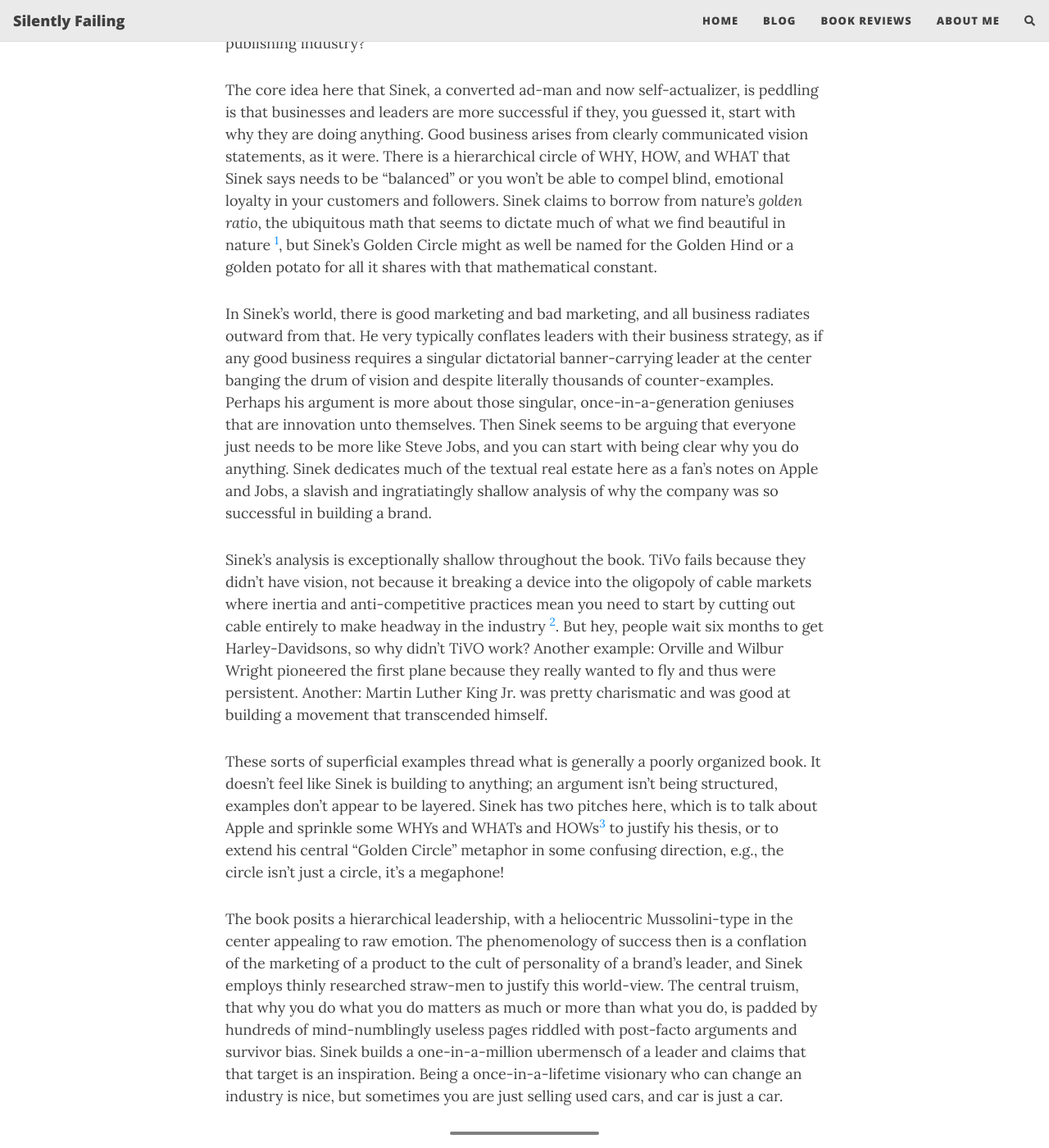
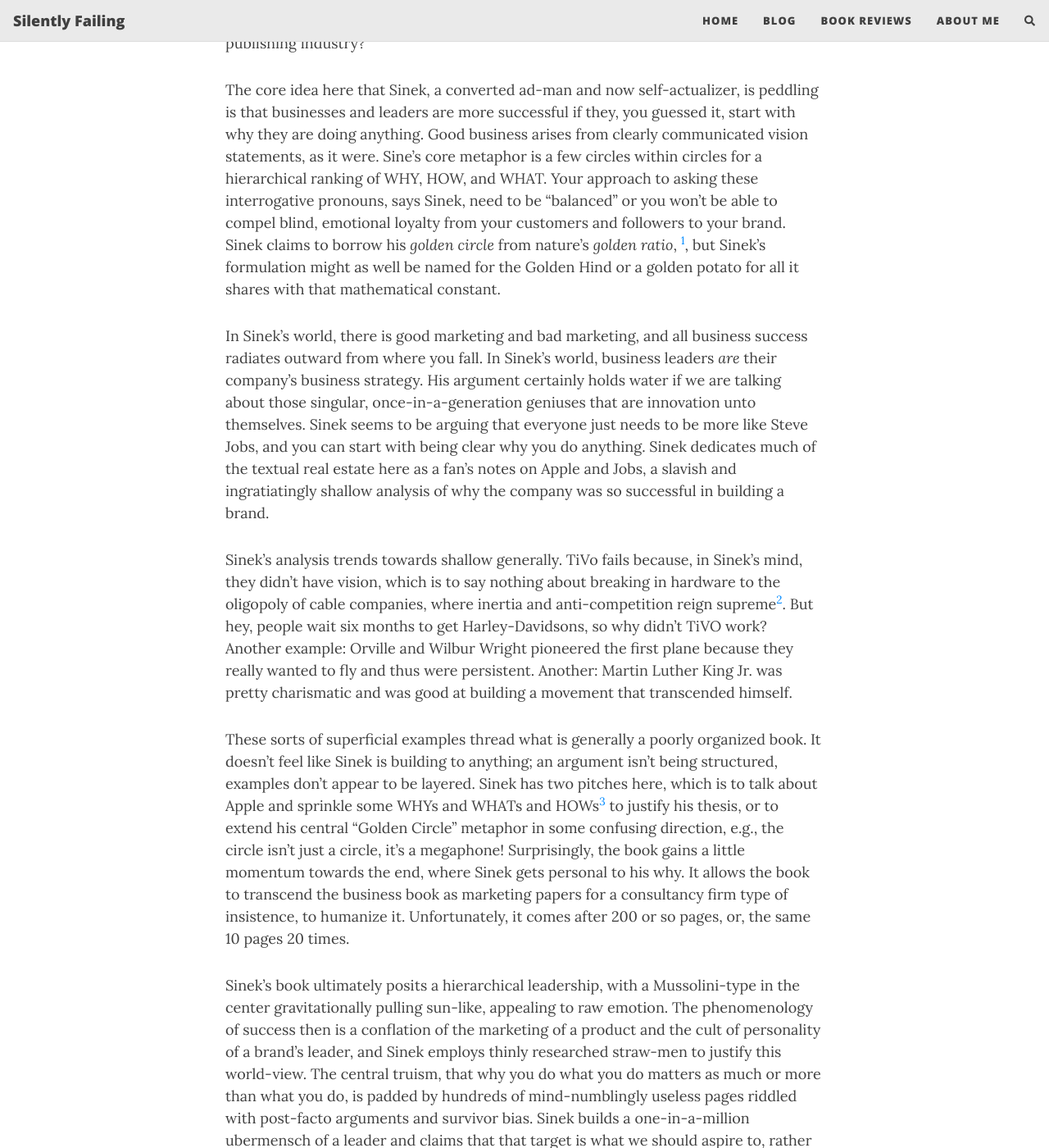
Before and after one commit to mmcintyre1/silently-failing, a Jekyll site: the page built from _posts/books/2022-07-04-start-with-why.md, in a window 1280 px wide and 1400 px high, scrolled down 978 px. Shown: the whole window at 82% size. Built offline with Jekyll 4.4.1, drawn with Linux system fonts in a browser that asks for light colours; nearby versions of some CDN libraries; comment, search, counter and statistics services are not loaded; some of the changed text lies outside the part shown.

Commit message:
finished start-with-why

```diff
--- a/_posts/books/2022-07-04-start-with-why.md
+++ b/_posts/books/2022-07-04-start-with-why.md
@@ -17,22 +17,22 @@
 </div>
 ---
 
-I'd start with calling this book a demagogue's playbook, but "playbook" implies an instructional cohesion this soggy mishmash of poorly researched cargo-culting, emotional pablum, and chewing-with-mouth-open-annoying capitalized interrogative pronouns completely lacks. The book is a prime example of all that is wrong with this genre: not every good idea or good TED talk should be a book. And yet this one, as the book flap tells me, has sold over a million copies, so what do I know about the publishing industry?
+I'd start with calling this book a demagogue's playbook, but "playbook" implies an instructional cohesion this soggy mishmash of poorly researched cargo-culting, emotional pablum, and chewing-with-mouth-open annoying capitalized interrogative pronouns completely lacks. The book is a prime example of all that is wrong with this genre: not every good idea or good TED talk should be a book. And yet this one, as the book flap tells me, has sold over a million copies, so what do I know about the publishing industry?
 
-The core idea here that Sinek, a converted ad-man and now self-actualizer, is peddling is that businesses and leaders are more successful if they, you guessed it, start with why they are doing anything. Good business arises from clearly communicated vision statements, as it were. There is a hierarchical circle of WHY, HOW, and WHAT that Sinek says needs to be "balanced" or you won't be able to compel blind, emotional loyalty in your customers and followers. Sinek claims to borrow from nature's _golden ratio_, the ubiquitous math that seems to dictate much of what we find beautiful in nature [^fn1], but Sinek's Golden Circle might as well be named for the Golden Hind or a golden potato for all it shares with that mathematical constant.
+The core idea here that Sinek, a converted ad-man and now self-actualizer, is peddling is that businesses and leaders are more successful if they, you guessed it, start with why they are doing anything. Good business arises from clearly communicated vision statements, as it were. Sine's core metaphor is a few circles within circles for a hierarchical ranking of WHY, HOW, and WHAT. Your approach to asking these interrogative pronouns, says Sinek, need to be "balanced" or you won't be able to compel blind, emotional loyalty from your customers and followers to your brand. Sinek claims to borrow his _golden circle_ from nature's _golden ratio_, [^fn1], but Sinek's formulation might as well be named for the Golden Hind or a golden potato for all it shares with that mathematical constant.
 
-In Sinek's world, there is good marketing and bad marketing, and all business radiates outward from that. He very typically conflates leaders with their business strategy, as if any good business requires a singular dictatorial banner-carrying leader at the center banging the drum of vision and despite literally thousands of counter-examples. Perhaps his argument is more about those singular, once-in-a-generation geniuses that are innovation unto themselves. Then Sinek seems to be arguing that everyone just needs to be more like Steve Jobs, and you can start with being clear why you do anything. Sinek dedicates much of the textual real estate here as a fan's notes on Apple and Jobs, a slavish and ingratiatingly shallow analysis of why the company was so successful in building a brand.
+In Sinek's world, there is good marketing and bad marketing, and all business success radiates outward from where you fall. In Sinek's world, business leaders _are_ their company's business strategy. His argument certainly holds water if we are talking about those singular, once-in-a-generation geniuses that are innovation unto themselves. Sinek seems to be arguing that everyone just needs to be more like Steve Jobs, and you can start with being clear why you do anything. Sinek dedicates much of the textual real estate here as a fan's notes on Apple and Jobs, a slavish and ingratiatingly shallow analysis of why the company was so successful in building a brand.
 
-Sinek's analysis is exceptionally shallow throughout the book. TiVo fails because they didn't have vision, not because it breaking a device into the oligopoly of cable markets where inertia and anti-competitive practices mean you need to start by cutting out cable entirely to make headway in the industry [^fn2]. But hey, people wait six months to get Harley-Davidsons, so why didn't TiVO work? Another example: Orville and Wilbur Wright pioneered the first plane because they really wanted to fly and thus were persistent. Another: Martin Luther King Jr. was pretty charismatic and was good at building a movement that transcended himself.
+Sinek's analysis trends towards shallow generally. TiVo fails because, in Sinek's mind, they didn't have vision, which is to say nothing about breaking in hardware to the oligopoly of cable companies, where inertia and anti-competition reign supreme[^fn2]. But hey, people wait six months to get Harley-Davidsons, so why didn't TiVO work? Another example: Orville and Wilbur Wright pioneered the first plane because they really wanted to fly and thus were persistent. Another: Martin Luther King Jr. was pretty charismatic and was good at building a movement that transcended himself.
 
-These sorts of superficial examples thread what is generally a poorly organized book. It doesn't feel like Sinek is building to anything; an argument isn't being structured, examples don't appear to be layered. Sinek has two pitches here, which is to talk about Apple and sprinkle some WHYs and WHATs and HOWs[^fn3] to justify his thesis, or to extend his central "Golden Circle" metaphor in some confusing direction, e.g., the circle isn't just a circle, it's a megaphone!
+These sorts of superficial examples thread what is generally a poorly organized book. It doesn't feel like Sinek is building to anything; an argument isn't being structured, examples don't appear to be layered. Sinek has two pitches here, which is to talk about Apple and sprinkle some WHYs and WHATs and HOWs[^fn3] to justify his thesis, or to extend his central "Golden Circle" metaphor in some confusing direction, e.g., the circle isn't just a circle, it's a megaphone! Surprisingly, the book gains a little momentum towards the end, where Sinek gets personal to his why. It allows the book to transcend the business book as marketing papers for a consultancy firm type of insistence, to humanize it. Unfortunately, it comes after 200 or so pages, or, the same 10 pages 20 times.
 
-The book posits a hierarchical leadership, with a heliocentric Mussolini-type in the center appealing to raw emotion. The phenomenology of success then is a conflation of the marketing of a product to the cult of personality of a brand's leader, and Sinek employs thinly researched straw-men to justify this world-view. The central truism, that why you do what you do matters as much or more than what you do, is padded by hundreds of mind-numblingly useless pages riddled with post-facto arguments and survivor bias. Sinek builds a one-in-a-million ubermensch of a leader and claims that that target is an inspiration. Being a once-in-a-lifetime visionary who can change an industry is nice, but sometimes you are just selling used cars, and car is just a car.
+Sinek's book ultimately posits a hierarchical leadership, with a Mussolini-type in the center gravitationally pulling sun-like, appealing to raw emotion. The phenomenology of success then is a conflation of the marketing of a product and the cult of personality of a brand's leader, and Sinek employs thinly researched straw-men to justify this world-view. The central truism, that why you do what you do matters as much or more than what you do, is padded by hundreds of mind-numblingly useless pages riddled with post-facto arguments and survivor bias. Sinek builds a one-in-a-million ubermensch of a leader and claims that that target is what we should aspire to, rather than to say bolstering business arguments with why is generally a good way to go about selling, either externally or internally. Being a once-in-a-lifetime visionary who can change an industry is nice, but sometimes you are just selling used cars, and the car is just a car.
 
 ---
 
 <h2>Footnotes</h2>
 
 [^fn1]: This book came out within three years of the Da Vinci code and perhaps a collective buzz around the golden ratio, so perhaps to lend some psuedo-scientific gleam to the work, Sinek has co-opted an art term.
-[^fn2]: Netflix and other streaming companies cut out the cable box entirely.
+[^fn2]: Netflix and other streaming companies cut out the cable box entirely. Can't win a land war in Russia in the winter, can't beat the cable companies in a hardware game, especially before smart tvs were a thing that finally broke some of that cable company hegemony in the hardware realm.
 [^fn3]: By a simple case-sensitive count, WHY occurs 537 times, WHAT 196, and HOW a refreshing 120 times.
```
